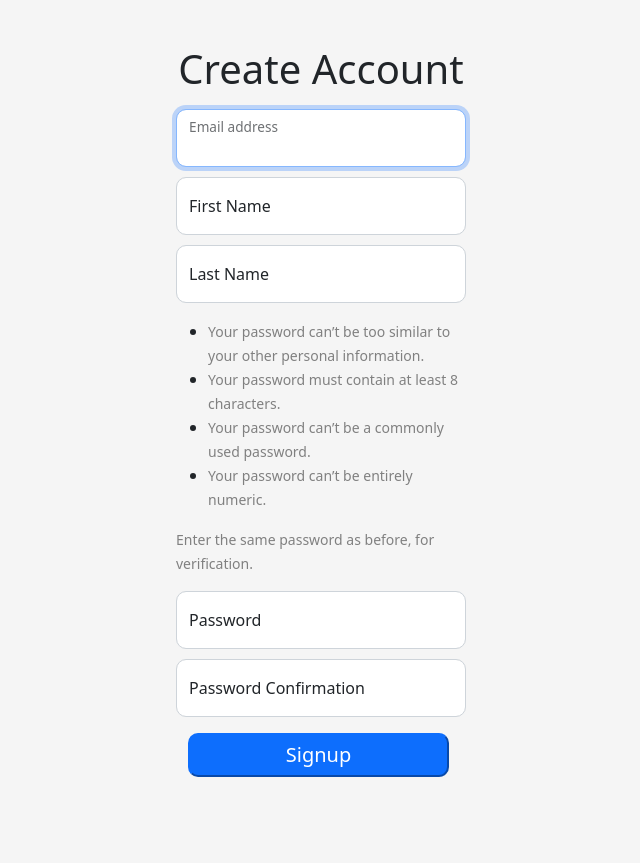
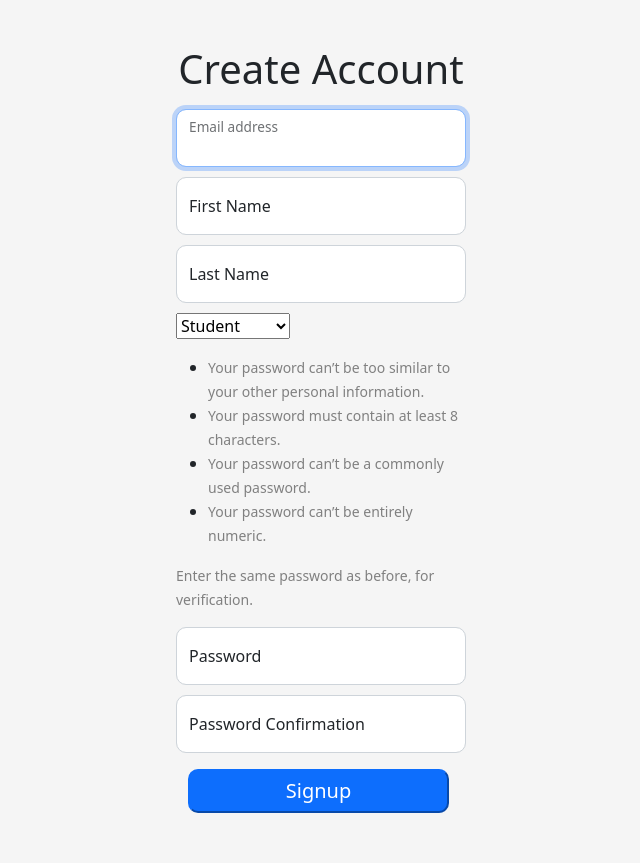
Before and after one commit to gkroiz/syllabus-project, a Django app: page /login/signup/ in a window 1280 px wide. Shown: the top 863 px of the page, without its empty margins (319-959 px from the left). Before the commit the page ends 777 px from the top, so only its background shows below. Run offline with Django 3.2, Linux system fonts and the light colour scheme.

Commit message:
Added a drop down for the user type

```diff
--- a/login/forms.py
+++ b/login/forms.py
@@ -4,6 +4,7 @@ from django.contrib.auth import get_user_model
 from django.contrib.auth import authenticate
 from django.contrib.auth.forms import UserCreationForm, AuthenticationForm, UsernameField
 from login.models import CustomUser
+
 
 class AccountAuthenticationForm(forms.ModelForm):
 
@@ -20,9 +21,10 @@ class AccountAuthenticationForm(forms.ModelForm):
 			if not authenticate(email=email, password=password):
 				raise forms.ValidationError("Invalid login")
 
+
 class RegistrationForm(UserCreationForm):
     email = forms.EmailField(max_length=60)
 
     class Meta:
         model = CustomUser
-        fields = ('email','first_name','last_name','password1','password2')
+        fields = ('email','first_name','last_name','user_type','password1','password2')
--- a/login/models.py
+++ b/login/models.py
@@ -5,6 +5,12 @@ from django.db import models
 from django.contrib.auth.models import PermissionsMixin
 from django.utils.translation import ugettext_lazy as _
 
+# Constant for the types of users (actual value, human readable name)
+USER_TYPE = (
+    ('student', 'Student'),
+    ('faculty', 'Faculty'),
+    ('dept', 'Department')
+)
 
 # Create your models here.
 class MyAccountManager(BaseUserManager):
@@ -35,7 +41,8 @@ class MyAccountManager(BaseUserManager):
 
 class CustomUser(AbstractUser):
     email = models.EmailField(verbose_name="email", max_length=60, unique=True)
-    username = models.CharField(max_length=30, unique=True,default="")
+    username = models.CharField(max_length=30, unique=True, default="")
+    user_type = models.CharField(max_length=10, choices=USER_TYPE, default='student')
 
     is_admin = models.BooleanField(default=False)
     is_active = models.BooleanField(default=True)
--- a/login/templates/login/signup.html
+++ b/login/templates/login/signup.html
@@ -107,6 +107,12 @@
 			<label for="floatingInput">Last Name</label>
 		</div>
 
+	  <select class="form-floating" name="user_type" id="user_type">
+			<option value="student">Student</option>
+		  	<option value="faculty">Faculty</option>
+		  	<option value="dept">Department</option>
+	  </select>
+
 	  	{% for field in registration_form %}
             <p>
                 {% if field.help_text %}
--- a/login/views.py
+++ b/login/views.py
@@ -62,6 +62,10 @@ def signup(request):
             password = form.cleaned_data.get('password1')
             account = authenticate(email=email, password=password)
             #login(request, account)
+            user_type = form.cleaned_data.get('user_type')
+            if(user_type == 'dept'):
+                return redirect('/dept_info')
+
             return redirect('login:login')
         else:
             context['registration_form'] = form
--- a/syllabus/settings.py
+++ b/syllabus/settings.py
@@ -27,8 +27,9 @@ ALLOWED_HOSTS = []
 EMAIL_BACKEND = 'django.core.mail.backends.console.EmailBackend'
 # Application definition
 
+# if there is a migration error due to admin
+# comment out 'django.contrib.admin' and admin in urls
 INSTALLED_APPS = [
-
     'django.contrib.admin',
     'django.contrib.auth',
     'django.contrib.contenttypes',
```
Also changed, not shown: backend/migrations/0003_merge_0002_auto_20211111_1347_0002_auto_20211113_1927.py (deleted).
